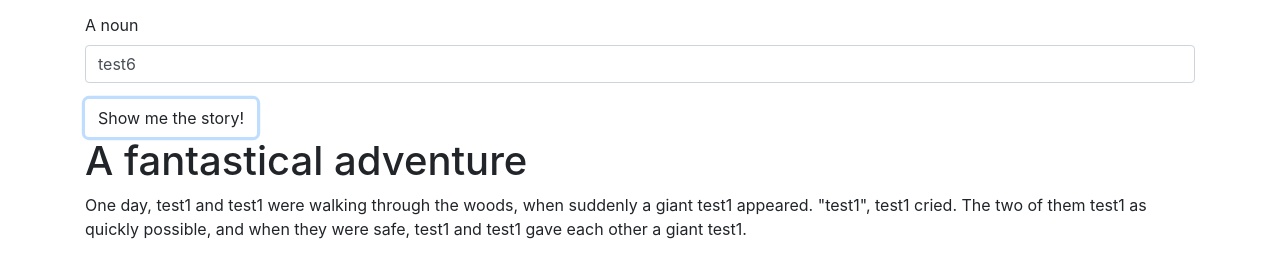
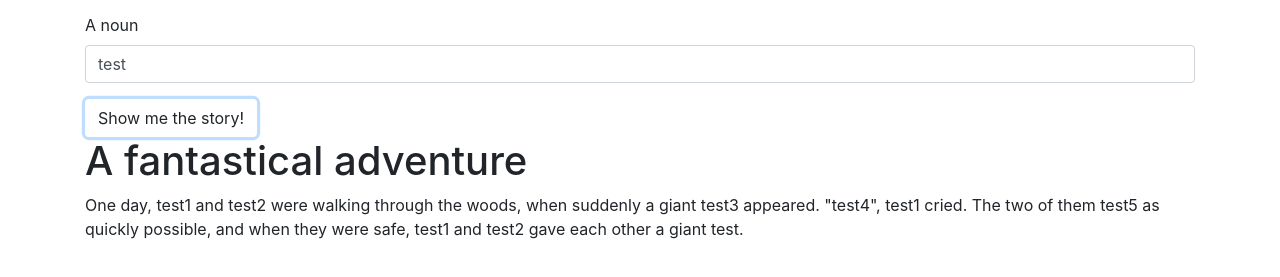
Before and after one commit to kaila-spraguemcrae/mad-lib, a plain HTML site: page index.html in a window 1280 px wide. Both pictures are taken after a click on the button "Show me the story!". Shown: the part 473-750 px from the top of the page. Drawn offline with Linux system fonts and the light colour scheme.

Commit message:
add working loop to collect inputs
Co-authored-by: Austin Schrader <austin.jschrader@gmail.com>

```diff
--- a/index.html
+++ b/index.html
@@ -34,7 +34,7 @@
         </div>
         <div class="form-group">
           <label for="noun">A noun</label>
-          <input id="noun" class="form-control" type="text" value="test6">
+          <input id="noun" class="form-control" type="text" value="test">
         </div>
 
         <button type="submit" class="btn">Show me the story!</button>
--- a/js/scripts.js
+++ b/js/scripts.js
@@ -6,34 +6,17 @@
 
     let newInputs = [];
 
-    // For each input the user wrote down, grab its value
     inputs.forEach(function(input) {
       let userInput = $(("input" + input)).val();
       newInputs.push(userInput);
-      // console.log(testResult)
     });
 
-    let person1Input = newInputs[0];
-    let person2Input = newInputs[1];
-    let animalInput = newInputs[2];
-    let exclamationInput = newInputs[3];
-    let verbInput = newInputs[4];
-    let nounInput = newInputs[5];
-
-    // const words = [person1Input, person2Input, animalInput, exclamationInput, verbInput, nounInput];
-
-    const outputs = [".person1", ".person2", ".animal", ".exclamation", ".verb", ".noun"];
-    outputs.forEach(function(output) {
-      // $(".person1").text(newInput);
-      $(output).text(person1Input);
-    });
-
-    // $(".person1").text(person1Input);
-    // $(".person2").text(person2Input);
-    // $(".animal").text(animalInput);
-    // $(".exclamation").text(exclamationInput);
-    // $(".verb").text(verbInput);
-    // $(".noun").text(nounInput);
+    $(".person1").text(newInputs[0]);
+    $(".person2").text(newInputs[1]);
+    $(".animal").text(newInputs[2]);
+    $(".exclamation").text(newInputs[3]);
+    $(".verb").text(newInputs[4]);
+    $(".noun").text(newInputs[5]);
 
     $("#story").show();
   });
```
